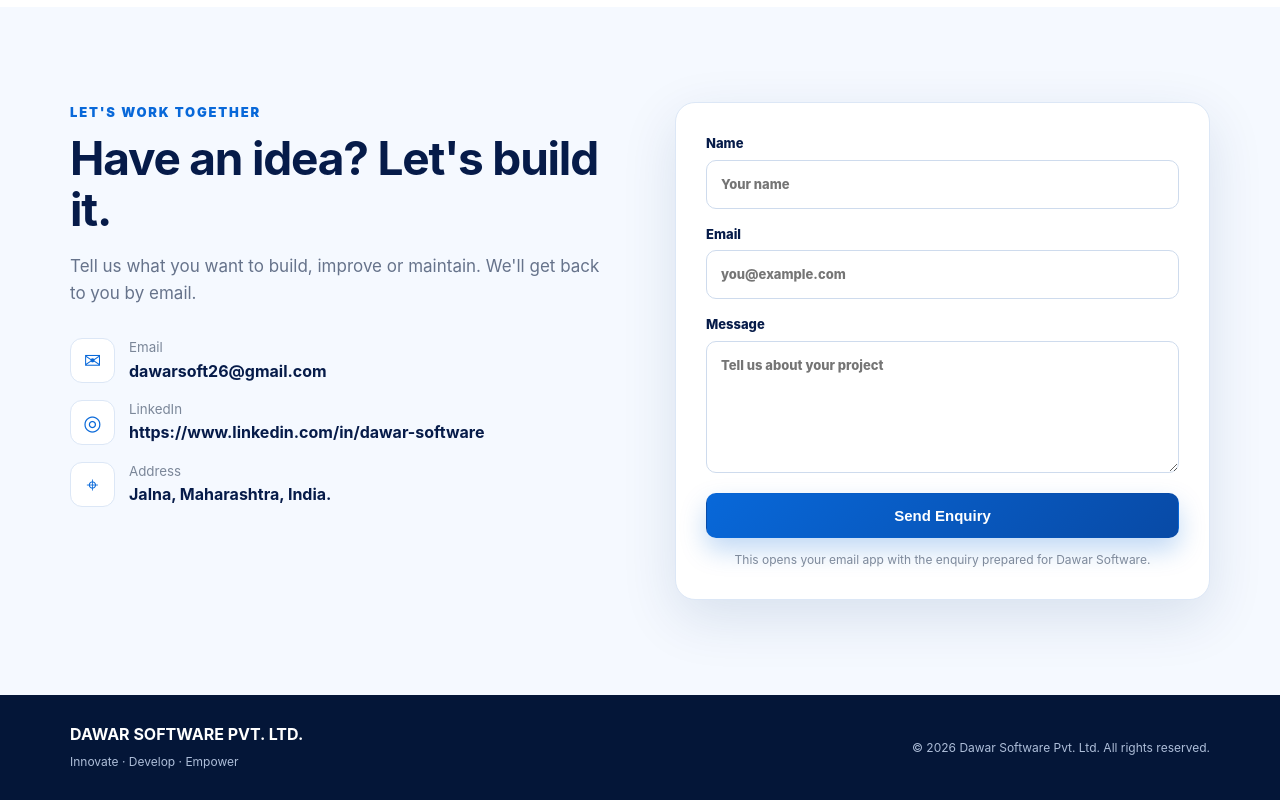
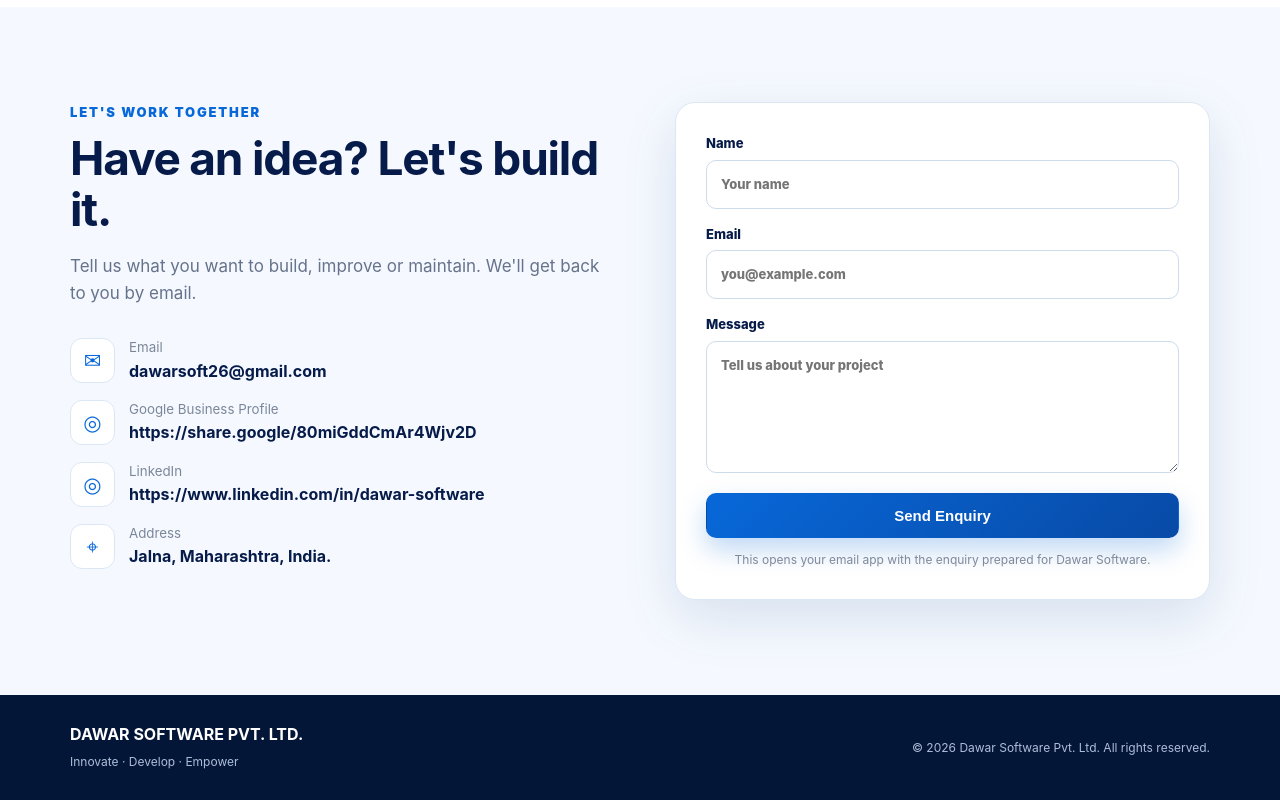
Before and after one commit to dawarsoft26/dawarsoft, a plain HTML site: page index.html in a window 1280 px wide. Shown: the part 2903-3703 px from the top of the page. Drawn offline with Linux system fonts and the light colour scheme.

Commit message:
Update index.html

```diff
--- a/index.html
+++ b/index.html
@@ -168,6 +168,9 @@
           <p>Tell us what you want to build, improve or maintain. We'll get back to you by email.</p>
           <div class="contact-details">
             <a href="mailto:dawarsoft26@gmail.com"><span>✉</span><div><small>Email</small><b>dawarsoft26@gmail.com</b></div></a>
+
+         <a href="https://share.google/80miGddCmAr4Wjv2D" target="_blank" rel="noopener"><span>◎</span><div><small>Google Business Profile</small><b>https://share.google/80miGddCmAr4Wjv2D</b></div></a>
+
             <a href="https://www.linkedin.com/in/dawar-software" target="_blank" rel="noopener"><span>◎</span><div><small>LinkedIn</small><b>https://www.linkedin.com/in/dawar-software</b></div></a>
 
             <div><span>⌖</span><div><small>Address</small><b> Jalna, Maharashtra, India.</b></div></div>
```
